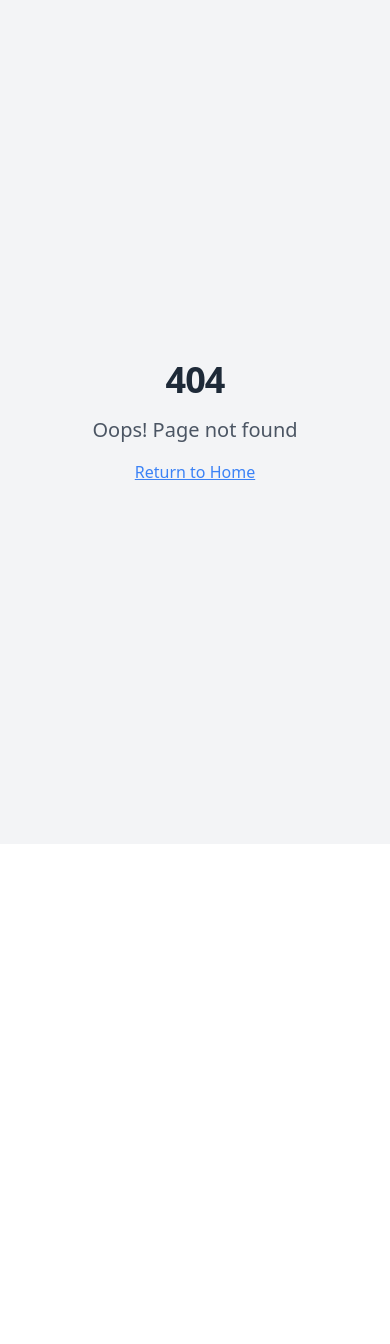
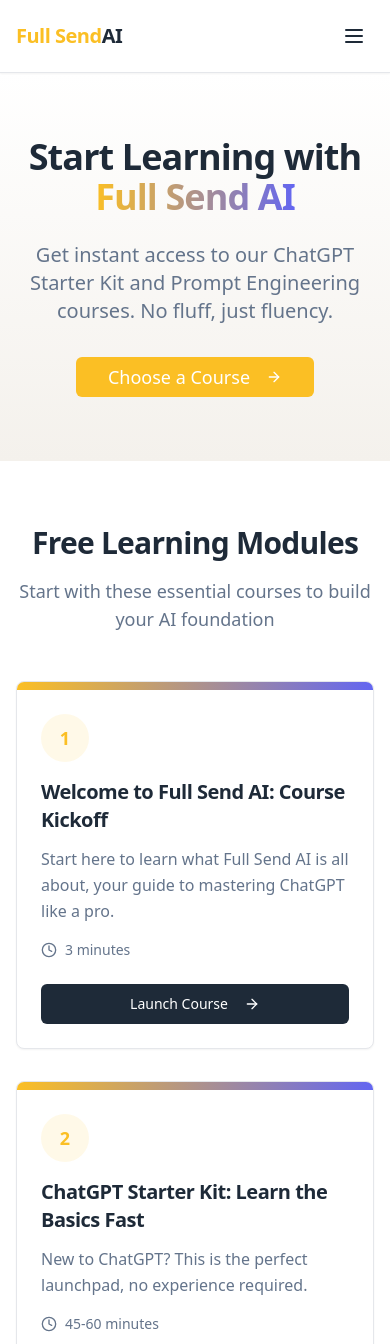
Before and after one commit to swifty3313/ai-fluent-launchpad, a React (Vite) app: page /learn in a window 390 px wide. Before the commit this address had no page. Shown: the top 1344 px of the page. Before the commit the page ends 844 px from the top, so only its background shows below. Built offline with nearby package versions, Linux system fonts and the light colour scheme.

Commit message:
Add learning portal page
Implemented a new full-width landing page for the learning portal, linked from the "Start Learning Free" button. The page includes a hero section, course modules, and a footer, designed for desktop and mobile. Each course card links to an external URL.

```diff
--- a/src/App.tsx
+++ b/src/App.tsx
@@ -1,9 +1,11 @@
+
 import { Toaster } from "@/components/ui/toaster";
 import { Toaster as Sonner } from "@/components/ui/sonner";
 import { TooltipProvider } from "@/components/ui/tooltip";
 import { QueryClient, QueryClientProvider } from "@tanstack/react-query";
 import { BrowserRouter, Routes, Route } from "react-router-dom";
 import Index from "./pages/Index";
+import LearnPage from "./pages/LearnPage";
 import NotFound from "./pages/NotFound";
 
 const queryClient = new QueryClient();
@@ -16,6 +18,7 @@ const App = () => (
       <BrowserRouter>
         <Routes>
           <Route path="/" element={<Index />} />
+          <Route path="/learn" element={<LearnPage />} />
           {/* ADD ALL CUSTOM ROUTES ABOVE THE CATCH-ALL "*" ROUTE */}
           <Route path="*" element={<NotFound />} />
         </Routes>
--- a/src/components/CourseSection.tsx
+++ b/src/components/CourseSection.tsx
@@ -2,6 +2,7 @@ import React from 'react';
 import { Button } from "@/components/ui/button";
 import { Check, Star } from 'lucide-react';
 import { Card, CardContent } from "@/components/ui/card";
+import { Link } from 'react-router-dom';
 
 const CourseSection: React.FC = () => {
   const freeCourses = [
@@ -105,7 +106,7 @@ const CourseSection: React.FC = () => {
               </div>
 
               <Button asChild className="w-full mt-8 bg-gray-500 hover:bg-gray-500/90">
-                <a href="#contact">Start Learning Free</a>
+                <Link to="/learn">Start Learning Free</Link>
               </Button>
             </div>
           </div>
--- a/src/components/Navbar.tsx
+++ b/src/components/Navbar.tsx
@@ -2,6 +2,7 @@
 import React, { useState } from 'react';
 import { Button } from "@/components/ui/button";
 import { Menu, X } from "lucide-react";
+import { Link } from 'react-router-dom';
 
 const Navbar: React.FC = () => {
   const [isMenuOpen, setIsMenuOpen] = useState(false);
@@ -12,29 +13,29 @@ const Navbar: React.FC = () => {
     <nav className="sticky top-0 w-full bg-white/90 backdrop-blur-md z-50 border-b shadow-sm">
       <div className="container mx-auto px-4 py-4 flex items-center justify-between">
         {/* Logo */}
-        <div className="flex items-center">
+        <Link to="/" className="flex items-center">
           <h2 className="text-xl font-bold">
             <span className="text-brand-orange">Full Send</span>
             <span className="text-brand-navy">AI</span>
           </h2>
-        </div>
+        </Link>
 
         {/* Desktop Nav Links */}
         <div className="hidden md:flex space-x-8 items-center">
-          <a href="#about" className="text-sm font-medium text-brand-navy hover:text-brand-orange transition-colors">
+          <a href="/#about" className="text-sm font-medium text-brand-navy hover:text-brand-orange transition-colors">
             About
           </a>
-          <a href="#courses" className="text-sm font-medium text-brand-navy hover:text-brand-orange transition-colors">
+          <a href="/#courses" className="text-sm font-medium text-brand-navy hover:text-brand-orange transition-colors">
             Courses
           </a>
-          <a href="#services" className="text-sm font-medium text-brand-navy hover:text-brand-orange transition-colors">
+          <a href="/#services" className="text-sm font-medium text-brand-navy hover:text-brand-orange transition-colors">
             Services
           </a>
-          <a href="#testimonials" className="text-sm font-medium text-brand-navy hover:text-brand-orange transition-colors">
+          <a href="/#testimonials" className="text-sm font-medium text-brand-navy hover:text-brand-orange transition-colors">
             Testimonials
           </a>
           <Button asChild className="bg-brand-orange hover:bg-brand-orange/90 text-white">
-            <a href="#contact">Get Started</a>
+            <a href="/#contact">Get Started</a>
           </Button>
         </div>
 
--- /dev/null
+++ b/src/pages/LearnPage.tsx
@@ -0,0 +1,146 @@
+
+import React from 'react';
+import { Button } from "@/components/ui/button";
+import { Card, CardContent } from "@/components/ui/card";
+import { Clock, ArrowRight } from 'lucide-react';
+import Navbar from '@/components/Navbar';
+import Footer from '@/components/Footer';
+
+const LearnPage: React.FC = () => {
+  const courses = [
+    {
+      title: "Welcome to Full Send AI: Course Kickoff",
+      subtitle: "Start here to learn what Full Send AI is all about, your guide to mastering ChatGPT like a pro.",
+      duration: "3 minutes",
+      url: "#" // Will be replaced with actual GitHub-hosted Rise 360 course URL
+    },
+    {
+      title: "ChatGPT Starter Kit: Learn the Basics Fast",
+      subtitle: "New to ChatGPT? This is the perfect launchpad, no experience required.",
+      duration: "45-60 minutes",
+      url: "#" // Will be replaced with actual GitHub-hosted Rise 360 course URL
+    },
+    {
+      title: "Full Send's Introduction to Prompt Engineering",
+      subtitle: "Take your prompting from basic to brilliant using the Full Send Framework.",
+      duration: "1-2 hours",
+      url: "#" // Will be replaced with actual GitHub-hosted Rise 360 course URL
+    }
+  ];
+
+  return (
+    <div className="min-h-screen bg-white">
+      <Navbar />
+
+      {/* Hero Section */}
+      <section className="bg-gradient-to-b from-white to-brand-beige py-16 md:py-24">
+        <div className="container mx-auto px-4 text-center">
+          <h1 className="text-4xl md:text-6xl font-bold text-brand-navy mb-6">
+            Start Learning with <span className="text-gradient">Full Send AI</span>
+          </h1>
+          <p className="text-xl md:text-2xl text-brand-slate mb-8 max-w-4xl mx-auto">
+            Get instant access to our ChatGPT Starter Kit and Prompt Engineering courses. No fluff, just fluency.
+          </p>
+          <Button
+            onClick={() => document.getElementById('courses')?.scrollIntoView({ behavior: 'smooth' })}
+            className="bg-brand-orange hover:bg-brand-orange/90 text-white px-8 py-3 text-lg"
+          >
+            Choose a Course
+            <ArrowRight className="ml-2 h-5 w-5" />
+          </Button>
+        </div>
+      </section>
+
+      {/* Courses Section */}
+      <section id="courses" className="py-16 md:py-24">
+        <div className="container mx-auto px-4">
+          <div className="text-center mb-12">
+            <h2 className="text-3xl md:text-4xl font-bold text-brand-navy mb-4">
+              Free Learning Modules
+            </h2>
+            <p className="text-lg text-brand-slate max-w-2xl mx-auto">
+              Start with these essential courses to build your AI foundation
+            </p>
+          </div>
+
+          <div className="grid grid-cols-1 md:grid-cols-2 lg:grid-cols-3 gap-8 max-w-6xl mx-auto">
+            {courses.map((course, index) => (
+              <Card key={index} className="group hover:shadow-lg transition-all duration-300 border border-gray-200 overflow-hidden">
+                <div className="h-2 bg-gradient-to-r from-brand-orange to-brand-blue"></div>
+                <CardContent className="p-6">
+                  <div className="mb-4">
+                    <div className="w-12 h-12 rounded-full bg-brand-orange/10 flex items-center justify-center mb-4">
+                      <span className="font-bold text-brand-orange text-lg">{index + 1}</span>
+                    </div>
+                    <h3 className="font-bold text-xl text-brand-navy mb-3 group-hover:text-brand-orange transition-colors">
+                      {course.title}
+                    </h3>
+                    <p className="text-brand-slate mb-4 leading-relaxed">
+                      {course.subtitle}
+                    </p>
+                    <div className="flex items-center text-sm text-brand-slate mb-6">
+                      <Clock className="h-4 w-4 mr-2" />
+                      <span>{course.duration}</span>
+                    </div>
+                  </div>
+                  <Button
+                    asChild
+                    className="w-full bg-brand-navy hover:bg-brand-navy/90 text-white group-hover:bg-brand-orange group-hover:hover:bg-brand-orange/90 transition-all"
+                  >
+                    <a href={course.url} target="_blank" rel="noopener noreferrer">
+                      Launch Course
+                      <ArrowRight className="ml-2 h-4 w-4" />
+                    </a>
+                  </Button>
+                </CardContent>
+              </Card>
+            ))}
+          </div>
+        </div>
+      </section>
+
+      {/* CTA Section */}
+      <section className="bg-brand-beige py-16">
+        <div className="container mx-auto px-4 text-center">
+          <h2 className="text-3xl font-bold text-brand-navy mb-4">
+            Ready for Advanced Training?
+          </h2>
+          <p className="text-lg text-brand-slate mb-8 max-w-2xl mx-auto">
+            Unlock our Pro Track with advanced prompt techniques, custom GPT building, and enterprise strategies.
+          </p>
+          <Button asChild className="bg-brand-blue hover:bg-brand-blue/90 text-white px-8 py-3 text-lg">
+            <a href="/#courses">View Pro Courses</a>
+          </Button>
+        </div>
+      </section>
+
+      {/* Custom Footer for Learn Page */}
+      <footer className="bg-brand-navy py-12">
+        <div className="container mx-auto px-4 text-center">
+          <div className="flex items-center justify-center mb-6">
+            <div className="w-8 h-8 rounded bg-brand-orange flex items-center justify-center mr-3">
+              <span className="text-white font-bold text-sm">FS</span>
+            </div>
+            <h3 className="text-white font-bold text-xl">
+              Full Send AI
+            </h3>
+          </div>
+          <p className="text-white/80 mb-4">
+            Need help? Email us at{' '}
+            <a
+              href="mailto:hi@fullsendaiconsulting.com"
+              className="text-brand-orange hover:text-brand-orange/80 transition-colors"
+            >
+              hi@fullsendaiconsulting.com
+            </a>
+          </p>
+          <p className="text-white/60 text-sm">
+            © 2024 Full Send AI Consulting. All rights reserved.
+          </p>
+        </div>
+      </footer>
+    </div>
+  );
+};
+
+export default LearnPage;
```
